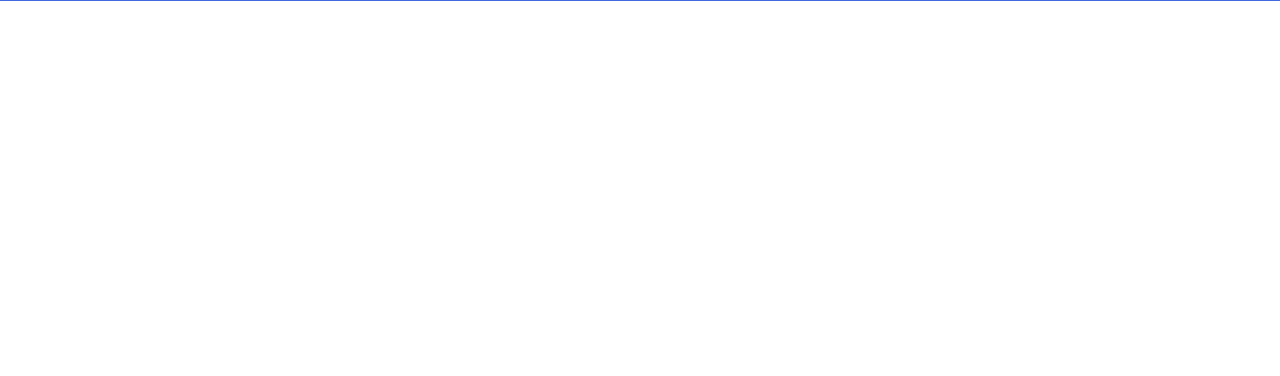
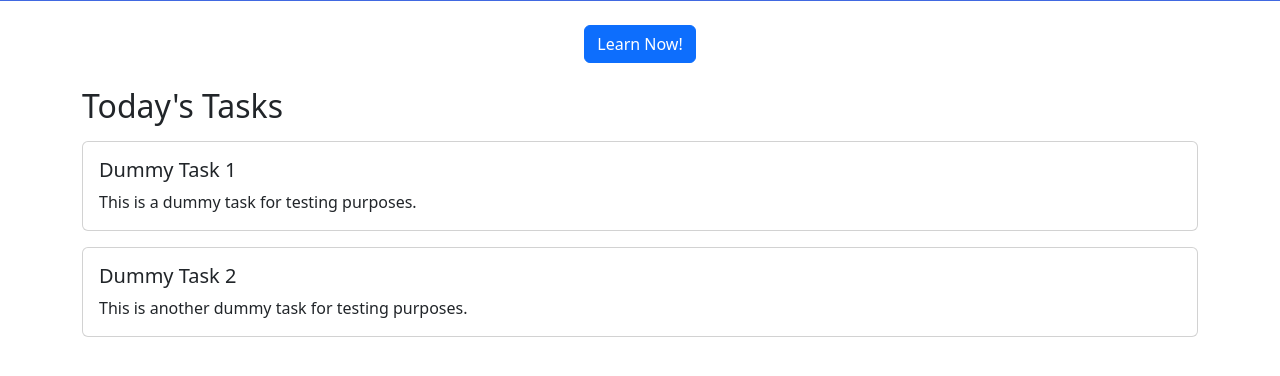
Before and after one commit to Hardset-Labs/polihack-v15, a Django app: page / in a window 1280 px wide. Shown: the part 55-431 px from the top of the page. Run offline with Django 5.2, Linux system fonts and the light colour scheme; some libraries are stand-ins or nearby versions.

Commit message:
homepage done

```diff
--- a/polihackv15/polihack_site/urls.py
+++ b/polihackv15/polihack_site/urls.py
@@ -2,6 +2,6 @@ from django.urls import path, include
 from . import views
 
 urlpatterns = [
-    path("", views.home, name="home"),  # Default home URL
+    path    ("", views.home, name="home"),  # Default home URL
     path("home/", views.home, name="home")
 ]# Default home URL
--- a/polihackv15/templates/polihack_site/home.html
+++ b/polihackv15/templates/polihack_site/home.html
@@ -1,5 +1,26 @@
-<!-- extend base.html
 {% extends "polihack_site/base.html" %}
 {% block content %}
+    <!-- Learn button -->
+    <div class="text-center mt-4">
+        <button type="button" class="btn btn-primary">Learn Now!</button>
+    </div>
 
+    <!-- Today's tasks -->
+    <div class="mt-4">
+        <h2>Today's Tasks</h2>
+        <!-- Dummy entry 1 -->
+        <div class="card mt-3">
+            <div class="card-body">
+                <h5 class="card-title">Dummy Task 1</h5>
+                <p class="card-text">This is a dummy task for testing purposes.</p>
+            </div>
+        </div>
+        <!-- Dummy entry 2 -->
+        <div class="card mt-3">
+            <div class="card-body">
+                <h5 class="card-title">Dummy Task 2</h5>
+                <p class="card-text">This is another dummy task for testing purposes.</p>
+            </div>
+        </div>
+    </div>
 {% endblock %}
```
